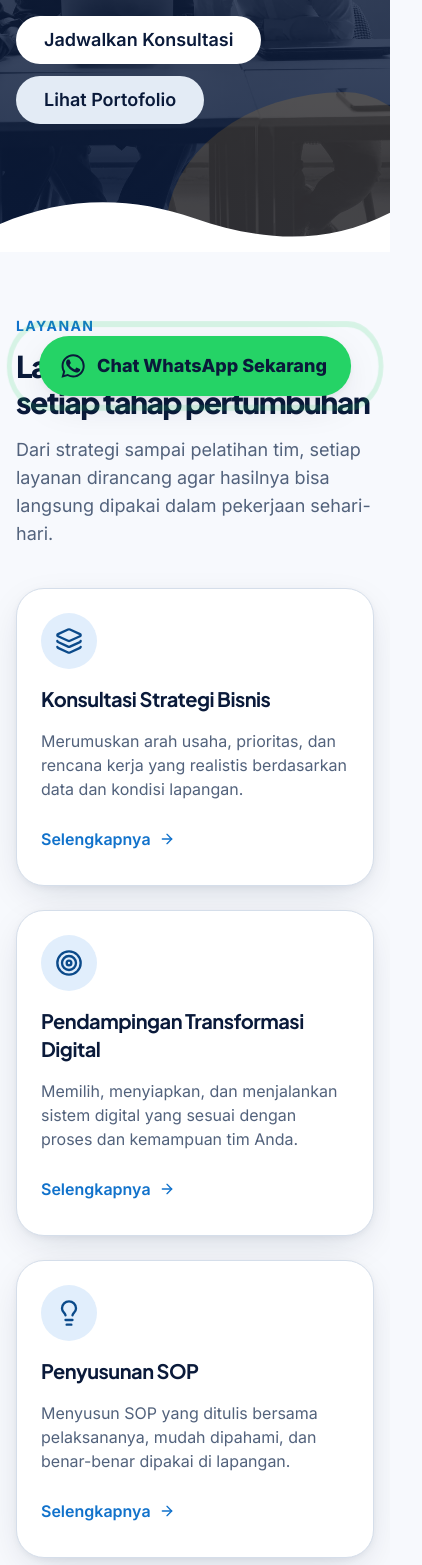
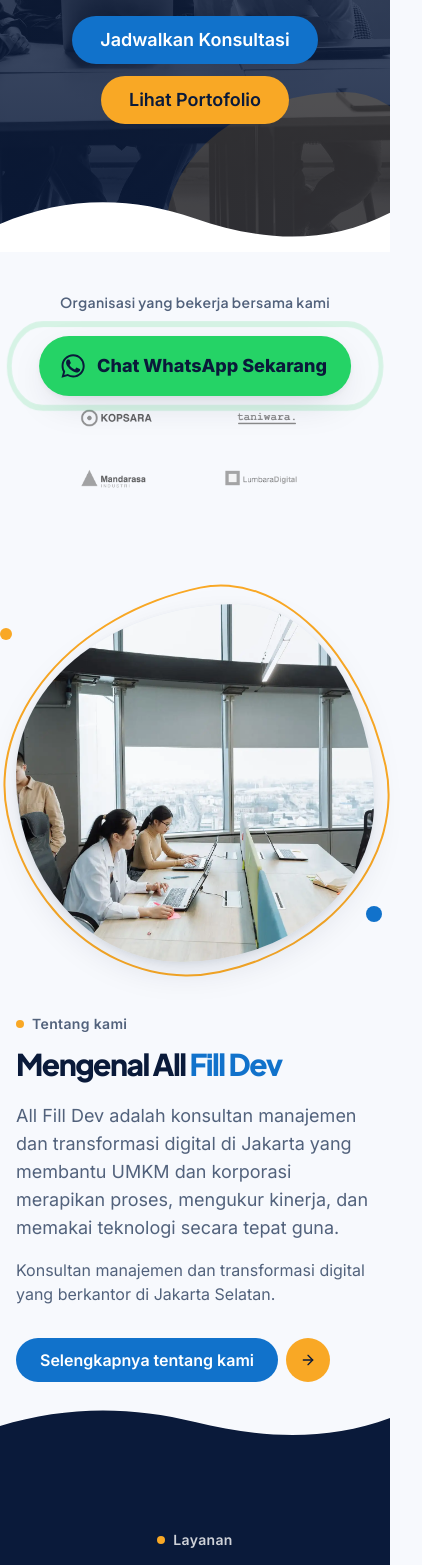
Before and after one commit to allfilldev/tema-02-company-profile, a Next.js app: page / in a window 390 px wide. Shown: the part 432-1997 px from the top of the page, 422 px wide, since content can reach past the window. Built offline with nearby package versions, Linux system fonts and the light colour scheme; no server answers.

Commit message:
feat: reference home composition with partners strip, blob about, dark services, giant stats and vision tabs

```diff
--- a/src/components/site/sections/content-blocks.tsx
+++ b/src/components/site/sections/content-blocks.tsx
@@ -13,12 +13,12 @@ type BlockProps = {
 
 type CallToActionLinkProps = {
   cta: CallToAction;
-  variant?: "primary" | "secondary" | "inverse";
+  variant?: "primary" | "secondary" | "inverse" | "highlight";
   className?: string;
 };
 
 const EXTERNAL_HREF_PATTERN = /^https?:\/\//i;
-const ICON_BADGE_CLASS_NAME = "flex size-12 shrink-0 items-center justify-center rounded-2xl bg-accent text-accent-foreground";
+const ICON_BADGE_CLASS_NAME = "flex size-12 shrink-0 items-center justify-center rounded-xl bg-primary-soft text-primary";
 const STEP_LABEL = "Langkah";
 
 function titledItems(block: ContentBlock | undefined): ContentBlockItem[] {
@@ -55,7 +55,7 @@ export function HowWeWork({ block, tone }: BlockProps) {
             <Card className="flex h-full flex-col gap-3">
               <div className="flex items-center gap-3">
                 {item.icon ? <IconBadge icon={item.icon} /> : null}
-                <p className="text-sm font-bold uppercase tracking-widest text-primary">{`${STEP_LABEL} ${index + 1}`}</p>
+                <p className="text-sm font-bold tracking-wide text-highlight-hover">{`${STEP_LABEL} ${index + 1}`}</p>
               </div>
               <h3 className="text-xl font-bold tracking-tight text-foreground">{item.title}</h3>
               {item.description ? <p className="text-base text-muted-foreground">{item.description}</p> : null}
@@ -123,9 +123,14 @@ export function CtaBanner({ block }: BlockProps) {
       <Container>
         <div className="relative overflow-hidden rounded-2xl bg-surface-inverse px-6 py-12 text-center shadow-soft md:px-12 md:py-16">
           <div aria-hidden="true" className="shape-blob absolute -right-16 -top-16 size-56 bg-primary/40 md:size-80" />
-          <div aria-hidden="true" className="shape-blob absolute -bottom-20 -left-12 size-48 bg-accent/20 md:size-64" />
+          <div aria-hidden="true" className="shape-blob absolute -bottom-20 -left-12 size-48 bg-highlight/20 md:size-64" />
           <div className="relative">
-            {block.eyebrow ? <p className="text-sm font-bold uppercase tracking-widest text-accent">{block.eyebrow}</p> : null}
+            {block.eyebrow ? (
+              <p className="inline-flex items-center gap-2 text-sm font-semibold tracking-wide text-surface-inverse-foreground/80">
+                <span aria-hidden="true" className="size-2 shrink-0 rounded-full bg-highlight" />
+                {block.eyebrow}
+              </p>
+            ) : null}
             <h2 id="ajakan-title" className="mt-3 text-3xl font-extrabold tracking-tighter text-surface-inverse-foreground md:text-5xl">
               {block.title}
             </h2>
@@ -134,7 +139,7 @@ export function CtaBanner({ block }: BlockProps) {
             ) : null}
             <div className="mt-8 flex flex-wrap justify-center gap-3">
               {links.map((link, index) => (
-                <CallToActionLink key={link.href} cta={link} variant={index === 0 ? "inverse" : "secondary"} />
+                <CallToActionLink key={link.href} cta={link} variant={index === 0 ? "highlight" : "primary"} />
               ))}
             </div>
           </div>
--- a/src/components/site/sections/partners-section.tsx
+++ b/src/components/site/sections/partners-section.tsx
@@ -1,7 +1,8 @@
 import { SiteImage } from "@/components/ui/site-image";
+import { Container } from "@/components/ui/container";
 import type { SectionIntro } from "@/core/domain/page/section-intro";
 import type { Partner } from "@/core/domain/partner/partner";
-import { ToneSection, type SectionTone } from "./tone-section";
+import type { SectionTone } from "./tone-section";
 
 type PartnersSectionProps = {
   partners: Partner[];
@@ -10,29 +11,30 @@ type PartnersSectionProps = {
 };
 
 const LOGO_SIZES = "144px";
-const ITEM_CLASS_NAME = "flex min-h-20 items-center justify-center rounded-2xl border border-border bg-surface p-4 shadow-soft";
+const PARTNER_LIMIT = 6;
+const ITEM_CLASS_NAME = "flex min-h-11 items-center justify-center px-2 opacity-70 grayscale transition hover:opacity-100 hover:grayscale-0";
 const LINK_LABEL = "Kunjungi situs";
 
 function PartnerMark({ partner }: { partner: Partner }) {
   if (partner.logo) {
-    return (
-      <div className="w-36">
-        <SiteImage media={partner.logo} sizes={LOGO_SIZES} className="w-full" />
-      </div>
-    );
+    return <SiteImage media={partner.logo} sizes={LOGO_SIZES} className="h-8! w-auto object-contain md:h-10!" />;
   }
-  return <span className="font-semibold text-foreground">{partner.name}</span>;
+  return <span className="font-heading font-bold text-foreground">{partner.name}</span>;
 }
 
-export function PartnersSection({ partners, intro, tone }: PartnersSectionProps) {
+export function PartnersSection({ partners, intro }: PartnersSectionProps) {
   if (partners.length === 0 || !intro) {
     return null;
   }
 
   return (
-    <ToneSection id="mitra" tone={tone} eyebrow={intro.eyebrow} title={intro.title} description={intro.description}>
-      <ul className="grid grid-cols-2 gap-4 md:grid-cols-4">
-        {partners.map((partner) => (
+    <section id="mitra" aria-labelledby="mitra-title" className="py-10 md:py-14">
+      <Container>
+        <h2 id="mitra-title" className="text-center text-sm font-semibold tracking-wide text-muted-foreground">
+          {intro.title}
+        </h2>
+        <ul className="mt-6 flex flex-wrap items-center justify-center gap-x-8 gap-y-4 lg:justify-between">
+          {partners.slice(0, PARTNER_LIMIT).map((partner) => (
             <li key={partner.id}>
               {partner.url ? (
                 <a href={partner.url} target="_blank" rel="noopener noreferrer" className={ITEM_CLASS_NAME}>
@@ -47,6 +49,7 @@ export function PartnersSection({ partners, intro, tone }: PartnersSectionProps)
             </li>
           ))}
         </ul>
-    </ToneSection>
+      </Container>
+    </section>
   );
 }
--- a/src/components/site/sections/services-section.tsx
+++ b/src/components/site/sections/services-section.tsx
@@ -1,16 +1,23 @@
 import Link from "next/link";
+import { ButtonLink } from "@/components/ui/button";
 import { Card } from "@/components/ui/card";
+import { Container } from "@/components/ui/container";
 import { Icon } from "@/components/ui/icon";
 import { Reveal } from "@/components/ui/reveal";
 import { SiteImage } from "@/components/ui/site-image";
 import type { SectionIntro } from "@/core/domain/page/section-intro";
 import type { Service } from "@/core/domain/service/service";
-import { ToneSection, type SectionTone } from "./tone-section";
+import { joinClassNames } from "@/lib/ui/class-names";
+import { SectionHeading } from "./section-heading";
+import type { SectionTone } from "./tone-section";
+import { WaveEdge } from "./wave-edge";
 
 type ServicesSectionProps = {
   services: Service[];
   intro?: SectionIntro;
   tone?: SectionTone;
+  /** True when the next section is also dark, so the bottom wave is omitted. */
+  joinsDarkSection?: boolean;
 };
 
 const IMAGE_SIZES = "(min-width: 1024px) 352px, (min-width: 768px) 50vw, 100vw";
@@ -19,23 +26,14 @@ const LINK_CLASS_NAME =
 const MORE_LABEL = "Selengkapnya";
 const ALL_LABEL = "Lihat semua layanan";
 const SERVICE_ICONS = ["layers", "target", "lightbulb", "rocket", "shield-check", "zap"];
-const ICON_BADGE_CLASS_NAME =
-  "flex size-14 items-center justify-center rounded-2xl bg-accent text-accent-foreground";
+const TILE_CLASS_NAMES = ["bg-primary-soft text-primary", "bg-highlight-soft text-highlight-hover"];
+const CARD_CLASS_NAME =
+  "motion-press group flex h-full flex-col items-center gap-4 rounded-2xl border border-surface-inverse-foreground/10 bg-surface-inverse-foreground/5 px-4 py-8 text-center transition-colors hover:border-surface-inverse-foreground/30 hover:bg-surface-inverse-foreground/10";
 
 type ServiceCardProps = {
   service: Service;
   eager?: boolean;
 };
-
-function ServiceLink({ service }: { service: Service }) {
-  return (
-    <Link href={`/layanan/${service.slug}`} className={LINK_CLASS_NAME}>
-      {MORE_LABEL}
-      <Icon name="arrow-right" className="size-4 shrink-0" />
-      <span className="sr-only">{` tentang ${service.title}`}</span>
-    </Link>
-  );
-}
 
 export function ServiceCard({ service, eager = false }: ServiceCardProps) {
   return (
@@ -48,47 +46,63 @@ export function ServiceCard({ service, eager = false }: ServiceCardProps) {
       <h3 className="text-xl font-bold tracking-tight text-foreground">{service.title}</h3>
       <p className="flex-1 text-base text-muted-foreground">{service.summary}</p>
       <div>
-        <ServiceLink service={service} />
+        <Link href={`/layanan/${service.slug}`} className={LINK_CLASS_NAME}>
+          {MORE_LABEL}
+          <Icon name="arrow-right" className="size-4 shrink-0" />
+          <span className="sr-only">{` tentang ${service.title}`}</span>
+        </Link>
       </div>
     </Card>
   );
 }
 
-function ServiceIconCard({ service, index }: { service: Service; index: number }) {
+function ServiceTile({ service, index }: { service: Service; index: number }) {
   return (
-    <Card className="flex h-full flex-col gap-4">
-      <span className={ICON_BADGE_CLASS_NAME}>
+    <Link href={`/layanan/${service.slug}`} className={CARD_CLASS_NAME}>
+      <span
+        aria-hidden="true"
+        className={joinClassNames("flex size-14 items-center justify-center rounded-xl", TILE_CLASS_NAMES[index % TILE_CLASS_NAMES.length])}
+      >
         <Icon name={SERVICE_ICONS[index % SERVICE_ICONS.length]} className="size-7 shrink-0" />
       </span>
-      <h3 className="text-xl font-bold tracking-tight text-foreground">{service.title}</h3>
-      <p className="flex-1 text-base text-muted-foreground">{service.summary}</p>
-      <div>
-        <ServiceLink service={service} />
-      </div>
-    </Card>
+      <h3 className="text-base font-bold tracking-tight text-surface-inverse-foreground md:text-lg">{service.title}</h3>
+      <span aria-hidden="true" className="mt-auto flex gap-1.5">
+        <span className="size-1.5 rounded-full bg-primary" />
+        <span className="size-1.5 rounded-full bg-highlight" />
+        <span className="size-1.5 rounded-full bg-surface-inverse-foreground/30 transition-colors group-hover:bg-success" />
+      </span>
+    </Link>
   );
 }
 
-export function ServicesSection({ services, intro, tone }: ServicesSectionProps) {
+export function ServicesSection({ services, intro, joinsDarkSection = false }: ServicesSectionProps) {
   if (services.length === 0 || !intro) {
     return null;
   }
 
   return (
-    <ToneSection id="layanan" tone={tone} eyebrow={intro.eyebrow} title={intro.title} description={intro.description}>
-      <ul className="grid gap-6 md:grid-cols-2 lg:grid-cols-3">
+    <section
+      id="layanan"
+      aria-labelledby="layanan-title"
+      className="relative z-10 bg-surface-inverse py-20 text-surface-inverse-foreground md:py-28"
+    >
+      <WaveEdge edge="top" tone="inverse" />
+      <Container>
+        <SectionHeading id="layanan-title" eyebrow={intro.eyebrow} title={intro.title} description={intro.description} tone="dark" align="center" />
+        <ul className="grid grid-cols-2 gap-4 md:grid-cols-3 lg:grid-cols-4 lg:gap-5">
           {services.map((service, index) => (
             <Reveal key={service.id} as="li" stagger={index}>
-            <ServiceIconCard service={service} index={index} />
+              <ServiceTile service={service} index={index} />
             </Reveal>
           ))}
         </ul>
-      <p className="mt-10">
-        <Link href="/layanan" className={LINK_CLASS_NAME}>
+        <p className="mt-10 text-center">
+          <ButtonLink href="/layanan" variant="highlight">
             {ALL_LABEL}
-          <Icon name="arrow-right" className="size-4 shrink-0" />
-        </Link>
+          </ButtonLink>
         </p>
-    </ToneSection>
+      </Container>
+      {joinsDarkSection ? null : <WaveEdge edge="bottom" tone="inverse" />}
+    </section>
   );
 }
--- a/src/components/site/sections/tone-section.tsx
+++ b/src/components/site/sections/tone-section.tsx
@@ -1,27 +1,53 @@
-import type { ComponentProps } from "react";
-import { Section } from "@/components/ui/section";
+import type { ReactNode } from "react";
+import { Container } from "@/components/ui/container";
 import { joinClassNames } from "@/lib/ui/class-names";
 import { WaveEdge } from "./wave-edge";
 
 export type SectionTone = "surface" | "surface-muted";
 
-type ToneSectionProps = ComponentProps<typeof Section> & {
+type ToneSectionProps = {
+  id?: string;
   tone?: SectionTone;
+  eyebrow?: string | null;
+  title?: string | null;
+  description?: string | null;
+  align?: "left" | "center";
+  className?: string;
+  children?: ReactNode;
 };
 
-export function ToneSection({ tone = "surface", className, children, ...props }: ToneSectionProps) {
-  if (tone === "surface") {
-    return (
-      <Section className={className} {...props}>
-        {children}
-      </Section>
-    );
-  }
+// Light or muted section with a centered header. The title stays one text node so it is searchable as written;
+// muted tones get a wavy top edge.
+export function ToneSection({ id, tone = "surface", eyebrow, title, description, align = "center", className, children }: ToneSectionProps) {
+  const titleId = id && title ? `${id}-title` : undefined;
+  const hasHeader = Boolean(eyebrow || title || description);
 
   return (
-    <Section className={joinClassNames("relative z-10 bg-surface-muted", className)} {...props}>
-      <WaveEdge edge="top" tone="surface-muted" />
-      {children}
-    </Section>
+    <section
+      id={id}
+      aria-labelledby={titleId}
+      className={joinClassNames("py-16 md:py-24", tone === "surface-muted" && "relative z-10 bg-surface-muted", className)}
+    >
+      {tone === "surface-muted" ? <WaveEdge edge="top" tone="surface-muted" /> : null}
+      <Container>
+        {hasHeader ? (
+          <header className={joinClassNames("mb-10 max-w-3xl md:mb-14", align === "center" && "mx-auto text-center")}>
+            {eyebrow ? (
+              <p className="inline-flex items-center gap-2 text-sm font-semibold tracking-wide text-muted-foreground">
+                <span aria-hidden="true" className="size-2 shrink-0 rounded-full bg-highlight" />
+                {eyebrow}
+              </p>
+            ) : null}
+            {title ? (
+              <h2 id={titleId} className="mt-3 text-3xl font-extrabold tracking-tighter text-foreground md:text-5xl">
+                {title}
+              </h2>
+            ) : null}
+            {description ? <p className="mt-4 text-lg text-muted-foreground">{description}</p> : null}
+          </header>
+        ) : null}
+        {children}
+      </Container>
+    </section>
   );
 }
--- /dev/null
+++ b/src/components/site/sections/vision-tabs.tsx
@@ -0,0 +1,78 @@
+"use client";
+
+import { useRef, useState } from "react";
+import type { KeyboardEvent, ReactNode } from "react";
+import { joinClassNames } from "@/lib/ui/class-names";
+
+export type VisionTab = {
+  key: string;
+  label: string;
+  content: ReactNode;
+};
+
+type VisionTabsProps = {
+  idPrefix: string;
+  tabs: VisionTab[];
+};
+
+const TAB_CLASS_NAME = "inline-flex min-h-11 items-center rounded-full px-5 text-sm font-semibold transition-colors";
+const ACTIVE_TAB_CLASS_NAME = "bg-primary text-primary-foreground";
+const IDLE_TAB_CLASS_NAME = "text-muted-foreground hover:text-primary";
+
+// All panels stay in the server markup; inactive ones are only hidden, so the content remains crawlable.
+export function VisionTabs({ idPrefix, tabs }: VisionTabsProps) {
+  const [activeKey, setActiveKey] = useState(tabs[0]?.key);
+  const buttonRefs = useRef<Record<string, HTMLButtonElement | null>>({});
+
+  function moveFocus(event: KeyboardEvent, index: number) {
+    const step = event.key === "ArrowRight" ? 1 : event.key === "ArrowLeft" ? -1 : 0;
+    if (step === 0) {
+      return;
+    }
+    event.preventDefault();
+    const next = tabs[(index + step + tabs.length) % tabs.length];
+    setActiveKey(next.key);
+    buttonRefs.current[next.key]?.focus();
+  }
+
+  return (
+    <div>
+      <div role="tablist" aria-label="Visi, misi, dan nilai" className="flex flex-wrap gap-1 border-b border-border pb-4">
+        {tabs.map((tab, index) => {
+          const active = tab.key === activeKey;
+          return (
+            <button
+              key={tab.key}
+              ref={(element) => {
+                buttonRefs.current[tab.key] = element;
+              }}
+              type="button"
+              role="tab"
+              id={`${idPrefix}-tab-${tab.key}`}
+              aria-selected={active}
+              aria-controls={`${idPrefix}-panel-${tab.key}`}
+              tabIndex={active ? 0 : -1}
+              className={joinClassNames(TAB_CLASS_NAME, active ? ACTIVE_TAB_CLASS_NAME : IDLE_TAB_CLASS_NAME)}
+              onClick={() => setActiveKey(tab.key)}
+              onKeyDown={(event) => moveFocus(event, index)}
+            >
+              {tab.label}
+            </button>
+          );
+        })}
+      </div>
+      {tabs.map((tab) => (
+        <div
+          key={tab.key}
+          role="tabpanel"
+          id={`${idPrefix}-panel-${tab.key}`}
+          aria-labelledby={`${idPrefix}-tab-${tab.key}`}
+          hidden={tab.key !== activeKey}
+          className="pt-6"
+        >
+          {tab.content}
+        </div>
+      ))}
+    </div>
+  );
+}
--- a/src/components/site/views/home-view.tsx
+++ b/src/components/site/views/home-view.tsx
@@ -4,14 +4,14 @@ import { HomeHero } from "@/components/site/sections/home-hero";
 import { PartnersSection } from "@/components/site/sections/partners-section";
 import { PortfolioSection } from "@/components/site/sections/portfolio-section";
 import { ServicesSection } from "@/components/site/sections/services-section";
-import { ToneSection } from "@/components/site/sections/tone-section";
 import { StatsSection } from "@/components/site/sections/stats-section";
 import { TeamSection } from "@/components/site/sections/team-section";
 import { TestimonialsSection } from "@/components/site/sections/testimonials-section";
 import { VisionSection } from "@/components/site/sections/vision-section";
-import { ButtonLink } from "@/components/ui/button";
+import { PillArrowLink } from "@/components/site/sections/arrow-link";
+import { Container } from "@/components/ui/container";
+import { SiteImage } from "@/components/ui/site-image";
 import { Reveal } from "@/components/ui/reveal";
-import { SiteImage } from "@/components/ui/site-image";
 import type { AboutContent } from "@/core/domain/page/about-content";
 import type { SectionIntro } from "@/core/domain/page/section-intro";
 import type { HomePageModel } from "@/server/site/models/home";
@@ -21,60 +21,90 @@ type HomeViewProps = {
 };
 
 const ABOUT_MORE_LABEL = "Selengkapnya tentang kami";
-const ABOUT_IMAGE_SIZES = "(min-width: 1024px) 560px, 100vw";
+const ABOUT_IMAGE_SIZES = "(min-width: 1024px) 480px, 100vw";
 
 function AboutTeaser({ about, intro }: { about: AboutContent; intro?: SectionIntro }) {
   if (!intro) {
     return null;
   }
 
+  const words = intro.title.trim().split(/\s+/);
+  const cut = words.length < 2 ? words.length : Math.ceil(words.length / 2);
+  const lead = words.slice(0, cut).join(" ");
+  const tail = words.slice(cut).join(" ");
+
+  const text = (
+    <div className="min-w-0">
+      {intro.eyebrow ? (
+        <p className="inline-flex items-center gap-2 text-sm font-semibold tracking-wide text-muted-foreground">
+          <span aria-hidden="true" className="size-2 shrink-0 rounded-full bg-highlight" />
+          {intro.eyebrow}
+        </p>
+      ) : null}
+      <h2 id="tentang-title" className="mt-3 text-3xl font-extrabold tracking-tighter text-foreground md:text-5xl">
+        {lead}
+        {tail ? <span className="text-primary">{` ${tail}`}</span> : null}
+      </h2>
+      <p className="mt-5 text-lg text-muted-foreground">{about.summary}</p>
+      {intro.description ? <p className="mt-4 text-base text-muted-foreground">{intro.description}</p> : null}
+      <p className="mt-8">
+        <PillArrowLink href="/tentang">{ABOUT_MORE_LABEL}</PillArrowLink>
+      </p>
+    </div>
+  );
+
   return (
-    <ToneSection id="tentang" tone="surface-muted" eyebrow={intro.eyebrow} title={intro.title} description={intro.description}>
-      <div className="grid items-center gap-8 lg:grid-cols-2 lg:gap-12">
-        <div>
-          <p className="text-lg text-muted-foreground">{about.summary}</p>
-          <p className="mt-6">
-            <ButtonLink href="/tentang" variant="secondary">
-              {ABOUT_MORE_LABEL}
-            </ButtonLink>
-          </p>
-        </div>
+    <section id="tentang" aria-labelledby="tentang-title" className="py-16 md:py-24">
+      <Container>
         {about.image ? (
-          <div className="overflow-hidden rounded-2xl shadow-soft">
-            <SiteImage media={about.image} sizes={ABOUT_IMAGE_SIZES} className="w-full" />
+          <div className="grid items-center gap-12 lg:grid-cols-2 lg:gap-20">
+            <div className="relative mx-auto w-full max-w-md lg:max-w-none">
+              <div aria-hidden="true" className="shape-blob absolute -inset-3 -rotate-12 border-2 border-highlight" />
+              <span aria-hidden="true" className="absolute -left-4 top-6 size-3 rounded-full bg-highlight" />
+              <span aria-hidden="true" className="absolute -right-2 bottom-10 size-4 rounded-full bg-primary" />
+              <div className="shape-blob relative aspect-square overflow-hidden bg-secondary shadow-soft">
+                <SiteImage media={about.image} sizes={ABOUT_IMAGE_SIZES} className="h-full! w-full! object-cover" />
+              </div>
+            </div>
+            {text}
           </div>
-        ) : null}
-      </div>
-    </ToneSection>
+        ) : (
+          <div className="max-w-3xl">{text}</div>
+        )}
+      </Container>
+    </section>
   );
 }
 
 export function HomeView({ model }: HomeViewProps) {
   const { hero, intros, blocks } = model;
   const hasHeroActions = Boolean(hero.primaryCta || hero.secondaryCta);
+  const hasServices = model.services.length > 0 && Boolean(intros.services);
+  const hasStats = model.stats.length > 0 && Boolean(intros.stats);
+  const hasVision = Boolean(model.vision && intros.vision);
 
   return (
     <div className="page-enter">
       <HomeHero eyebrow={hero.heroEyebrow} title={hero.heroTitle} description={hero.heroSubtitle} image={hero.heroImage}>
         {hasHeroActions ? (
-          <div className="mt-8 flex flex-wrap gap-3">
-            {hero.primaryCta ? <CallToActionLink cta={hero.primaryCta} variant="inverse" /> : null}
-            {hero.secondaryCta ? <CallToActionLink cta={hero.secondaryCta} variant="secondary" /> : null}
+          <div className="mt-8 flex flex-wrap justify-center gap-3">
+            {hero.primaryCta ? <CallToActionLink cta={hero.primaryCta} variant="primary" /> : null}
+            {hero.secondaryCta ? <CallToActionLink cta={hero.secondaryCta} variant="highlight" /> : null}
           </div>
         ) : null}
       </HomeHero>
-      <Reveal variant="fade"><ServicesSection services={model.services} intro={intros.services} /></Reveal>
-      <Reveal variant="fade"><StatsSection stats={model.stats} intro={intros.stats} /></Reveal>
+      <Reveal variant="fade"><PartnersSection partners={model.partners} intro={intros.partners} /></Reveal>
+      <Reveal variant="fade"><AboutTeaser about={model.about} intro={intros.about} /></Reveal>
+      <Reveal variant="fade"><ServicesSection services={model.services} intro={intros.services} joinsDarkSection={hasStats} /></Reveal>
+      <Reveal variant="fade"><StatsSection stats={model.stats} intro={intros.stats} edgeTop={!hasServices} overlapped={hasVision} /></Reveal>
+      <Reveal variant="fade"><VisionSection vision={model.vision} intro={intros.vision} variant={hasStats ? "overlap" : "section"} /></Reveal>
       <Reveal variant="fade"><HowWeWork block={blocks["how-we-work"]} /></Reveal>
       <Reveal variant="fade"><PortfolioSection items={model.featuredPortfolio} intro={intros.portfolio} tone="surface-muted" /></Reveal>
       <Reveal variant="fade"><WhyChooseUs block={blocks["why-choose-us"]} /></Reveal>
-      <Reveal variant="fade"><AboutTeaser about={model.about} intro={intros.about} /></Reveal>
-      <Reveal variant="fade"><VisionSection vision={model.vision} intro={intros.vision} /></Reveal>
       <Reveal variant="fade"><TeamSection team={model.team} intro={intros.team} tone="surface-muted" /></Reveal>
       <Reveal variant="fade"><TestimonialsSection testimonials={model.testimonials} intro={intros.testimonials} /></Reveal>
-      <Reveal variant="fade"><PartnersSection partners={model.partners} intro={intros.partners} tone="surface-muted" /></Reveal>
-      <Reveal variant="fade"><ArticlesSection articles={model.latestArticles} intro={intros.articles} /></Reveal>
-      <Reveal variant="fade"><HomeFaq block={blocks["home-faq"]} tone="surface-muted" /></Reveal>
+      <Reveal variant="fade"><ArticlesSection articles={model.latestArticles} intro={intros.articles} tone="surface-muted" /></Reveal>
+      <Reveal variant="fade"><HomeFaq block={blocks["home-faq"]} /></Reveal>
       <Reveal variant="fade"><CtaBanner block={blocks["cta-banner"]} /></Reveal>
     </div>
   );
```
Also changed, not shown: src/components/site/sections/stats-section.tsx (+49 -21 lines), src/components/site/sections/vision-section.tsx (+70 -27 lines), 1 other file (tests, documents, lock files or other folders). Lines whose indentation alone changed are shown as unchanged.
